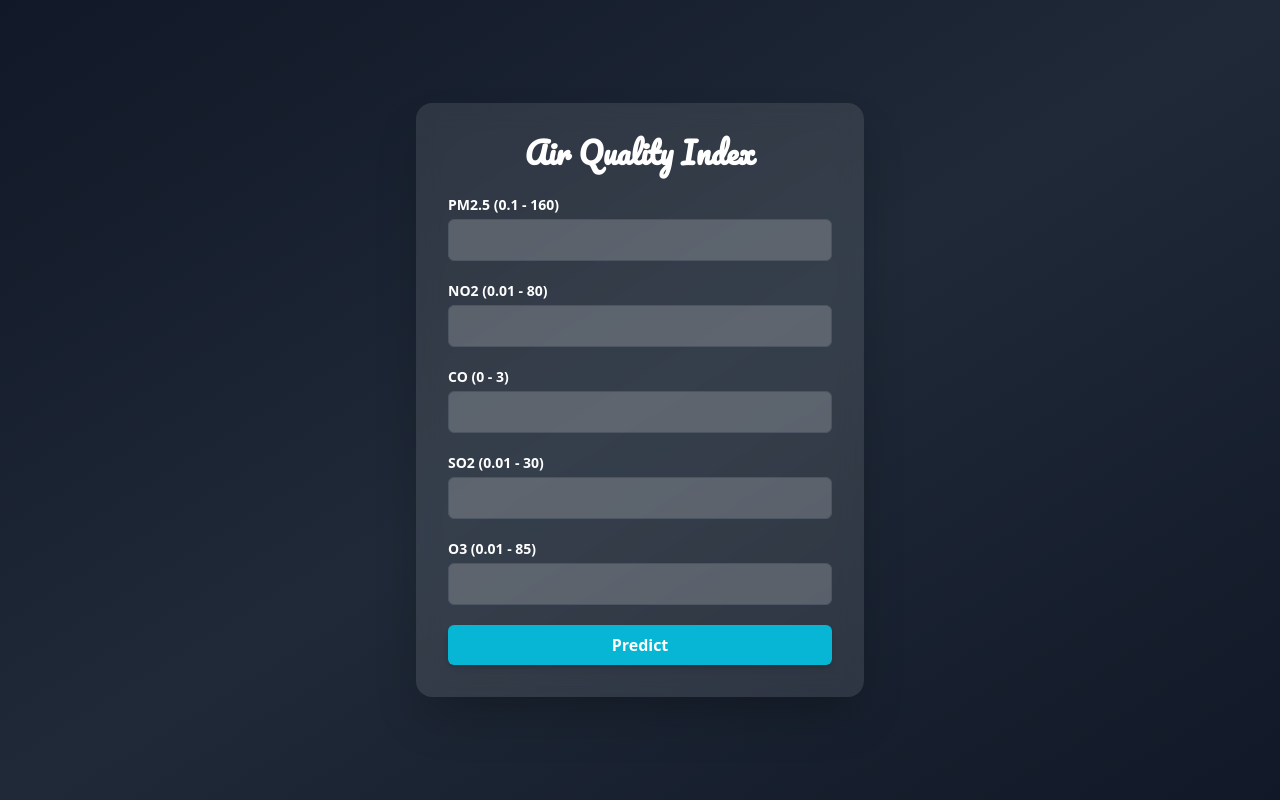
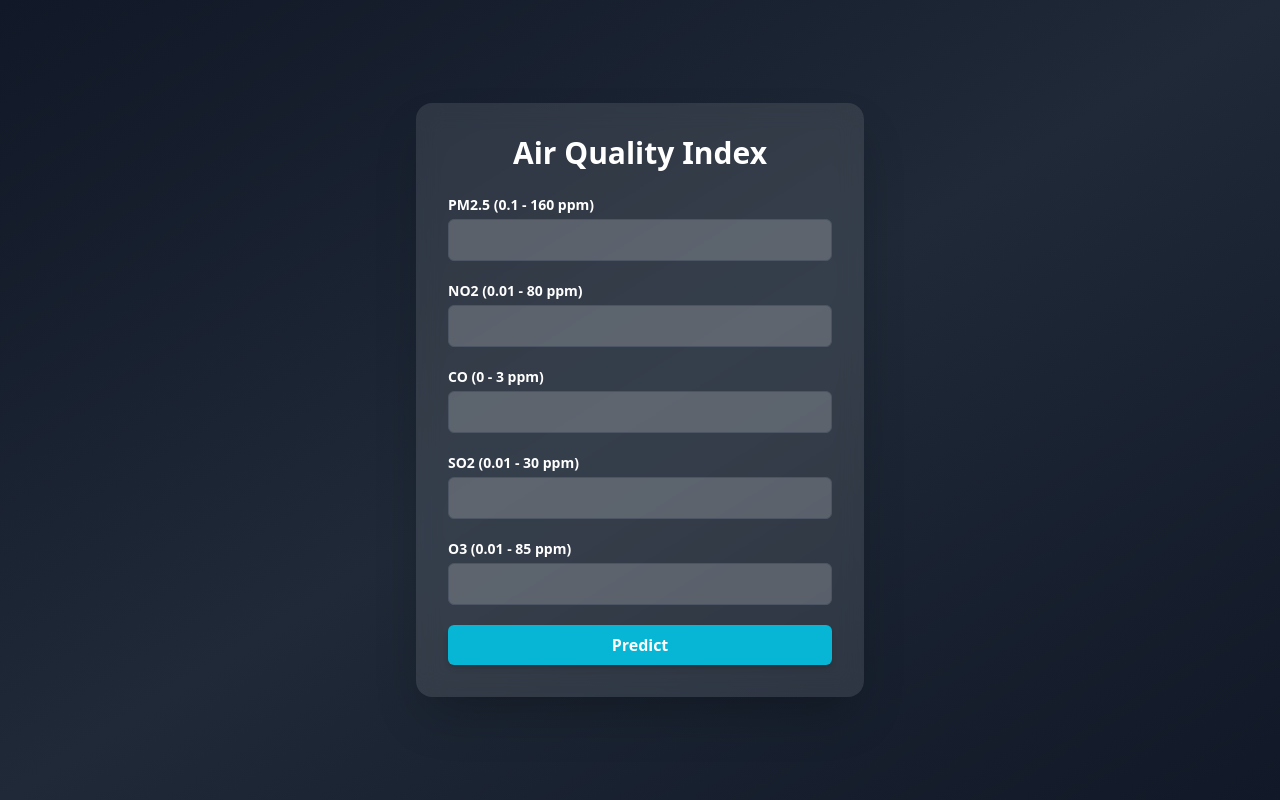
Before and after one commit to Sahil9424r/AQI_Prediction, a Flask app: page / in a window 1280 px wide. Run offline with Flask 3, Linux system fonts and the light colour scheme; parts of the project's set-up code (start-up, migrations or seed data) failed here and were passed over; some libraries are stand-ins or nearby versions.

Commit message:
Update index.html

```diff
--- a/templates/index.html
+++ b/templates/index.html
@@ -4,44 +4,40 @@
   <meta charset="UTF-8">
   <title>Air Quality Index</title>
   <script src="https://cdn.tailwindcss.com"></script>
-  <link href='https://fonts.googleapis.com/css?family=Pacifico' rel='stylesheet'>
-  <link href='https://fonts.googleapis.com/css?family=Arimo' rel='stylesheet'>
-  <link href='https://fonts.googleapis.com/css?family=Hind:300' rel='stylesheet'>
-  <link href='https://fonts.googleapis.com/css?family=Open+Sans+Condensed:300' rel='stylesheet'>
 </head>
 <body class="bg-gradient-to-br from-gray-900 via-gray-800 to-gray-900 min-h-screen flex items-center justify-center text-white font-sans">
 
   <div class="bg-white/10 backdrop-blur-md rounded-2xl shadow-2xl p-8 w-full max-w-md">
-    <h1 class="text-3xl font-bold text-center mb-6 text-white font-[Pacifico]">Air Quality Index</h1>
+    <h1 class="text-3xl font-bold text-center mb-6 text-white">Air Quality Index</h1>
 
     <form action="{{ url_for('predict') }}" method="post" class="space-y-5">
 
       <div>
-        <label class="block text-sm font-semibold mb-1" for="PM2.5">PM2.5 (0.1 - 160)</label>
+        <label class="block text-sm font-semibold mb-1" for="PM2.5">PM2.5 (0.1 - 160 ppm)</label>
         <input type="number" step="any" name="PM2.5" required
                class="w-full px-4 py-2 rounded-md bg-white/20 text-white border border-gray-600 focus:outline-none focus:ring-2 focus:ring-cyan-400">
       </div>
 
       <div>
-        <label class="block text-sm font-semibold mb-1" for="NO2">NO2 (0.01 - 80)</label>
+        <label class="block text-sm font-semibold mb-1" for="NO2">NO2 (0.01 - 80 ppm)</label>
         <input type="number" step="any" name="NO2" required
                class="w-full px-4 py-2 rounded-md bg-white/20 text-white border border-gray-600 focus:outline-none focus:ring-2 focus:ring-cyan-400">
       </div>
 
       <div>
-        <label class="block text-sm font-semibold mb-1" for="CO">CO (0 - 3)</label>
+        <label class="block text-sm font-semibold mb-1" for="CO">CO (0 - 3 ppm)</label>
         <input type="number" step="any" name="CO" required
                class="w-full px-4 py-2 rounded-md bg-white/20 text-white border border-gray-600 focus:outline-none focus:ring-2 focus:ring-cyan-400">
       </div>
 
       <div>
-        <label class="block text-sm font-semibold mb-1" for="SO2">SO2 (0.01 - 30)</label>
+        <label class="block text-sm font-semibold mb-1" for="SO2">SO2 (0.01 - 30 ppm)</label>
         <input type="number" step="any" name="SO2" required
                class="w-full px-4 py-2 rounded-md bg-white/20 text-white border border-gray-600 focus:outline-none focus:ring-2 focus:ring-cyan-400">
       </div>
 
       <div>
-        <label class="block text-sm font-semibold mb-1" for="O3">O3 (0.01 - 85)</label>
+        <label class="block text-sm font-semibold mb-1" for="O3">O3 (0.01 - 85 ppm)</label>
         <input type="number" step="any" name="O3" required
                class="w-full px-4 py-2 rounded-md bg-white/20 text-white border border-gray-600 focus:outline-none focus:ring-2 focus:ring-cyan-400">
       </div>
```
